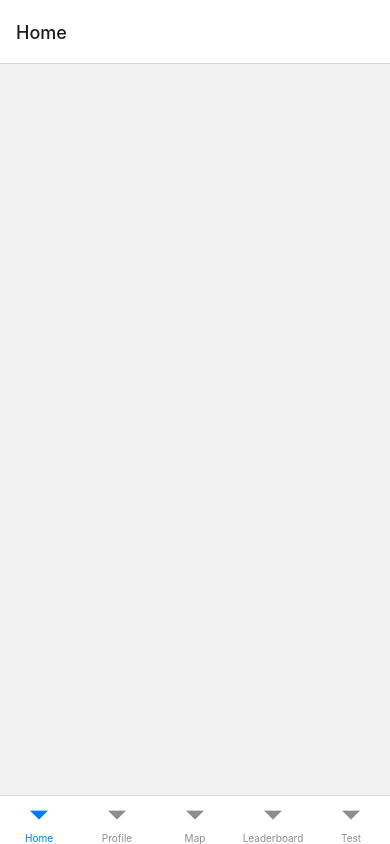
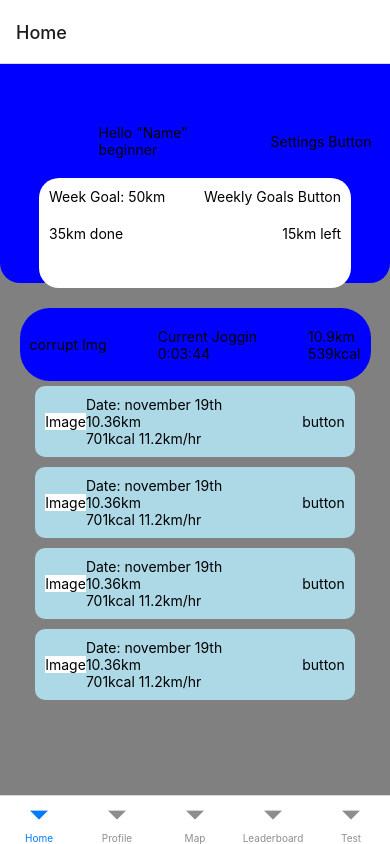
Before and after one commit to khanhvu0/IrvineHacks24, a React Native app in the folder frontend/: screen /Home in a window 390 px wide. Built offline with nearby package versions, Linux system fonts and the light colour scheme.

Commit message:
frontend updates

```diff
--- a/frontend/components/PastActivity.js
+++ b/frontend/components/PastActivity.js
@@ -1,20 +1,23 @@
-/*import React from 'react';
-import { StyleSheet, Text, View } from 'react-native';
+import React from 'react';
+import { StyleSheet, Text, View, TouchableOpacity } from 'react-native';
 
 export default function PastActivity({ pathName, date, distance, time }) {
   return (
     <View style={styles.container}>
-      <View style={styles.box}>
-        <Text>{pathName}</Text>
-      </View>
-      <View style={styles.box}>
-        <Text>Date: {date}</Text>
-      </View>
-      <View style={styles.box}>
-        <Text>Distance: {distance} miles</Text>
-      </View>
-      <View style={styles.box}>
-        <Text>Time: {time} minutes</Text>
+      <View style={styles.horizontal}>
+        <View style={styles.activityImage}>
+          <Text>Image</Text>
+        </View>
+        <View style={styles.activityInfo}>
+          <Text>Date: november 19th</Text>
+          <Text>10.36km</Text>
+          <Text>701kcal 11.2km/hr</Text>
+        </View>
+        <TouchableOpacity>
+          <Text>
+            button
+          </Text>
+        </TouchableOpacity>
       </View>
     </View>
   );
@@ -22,20 +25,24 @@ export default function PastActivity({ pathName, date, distance, time }) {
 
 const styles = StyleSheet.create({
   container: {
-    display: 'flex',
-    flexDirection: 'column',
+    alignItems: 'center',
     backgroundColor: 'lightblue',
+    marginTop: 5,
+    marginBottom: 5,
     padding: 10,
+    borderRadius: 10,
+  },
+  horizontal: {
+    flexDirection: 'row',
     alignItems: 'center',
-    justifyContent: 'center',
-    marginBottom: 10,
+    justifyContent: 'space-around',
+    width: '100%',
   },
-  box: {
+  activityImage: {
     backgroundColor: 'white',
-    borderWidth: 1,
-    borderColor: 'lightblue',
-    padding: 10,
-    marginBottom: 5,
   },
+  activityInfo: {
+    marginRight: 80,
+  }
+
 });
-*/
--- a/frontend/screens/Home.js
+++ b/frontend/screens/Home.js
@@ -1,394 +1,116 @@
-import * as React from "react";
-import { StyleSheet, View, Text, ScrollView } from "react-native";
-import { Color, Border, FontSize } from "../GlobalStyles";
+import React from 'react';
+import { StyleSheet, Text, View, TouchableOpacity } from 'react-native';
+import PastActivity from '../components/PastActivity';
 
-const Home = () => {
+export default function Home() {
   return (
-    <ScrollView>
-    <View style={styles.home}>
-
-        {/*Hello Andrew Beginner*/}
-            <View style={[styles.infoFrame, styles.infoFramePosition]}>
-            <View style={[styles.greeting, styles.statusPosition]}>
-                <Text style={[styles.hello, styles.nameClr]}>Hello,</Text>
-                <Text style={[styles.name, styles.nameClr]}>Andrew</Text>
+    <View style={styles.container}>
+      <View style={styles.bluebox}>
+        <View style={styles.hello}>
+          <View>
+            <Text>Hello "Name"</Text>
+            <Text>beginner</Text>
           </View>
-            <Text style={[styles.status, styles.statusPosition]}>Beginner</Text>
+          <TouchableOpacity>
+            <Text>Settings Button</Text>
+          </TouchableOpacity>
         </View>
-
-        {/*Week Goal*/}
-            <View style={[styles.goalFrame, styles.tabBarPosition]}>
-                <View style={styles.progressLine}>
-                <View style={[styles.progressLineChild, styles.progressPosition]} />
-                <View style={[styles.progressLineItem, styles.progressPosition]} />
+        <View style={styles.whitebox}>
+          <View style={styles.whiteboxrow1}>
+            <Text style={styles.weekgoal}>Week Goal: 50km</Text>
+            <TouchableOpacity>
+            <Text style={styles.whiteboxrow1}>Weekly Goals Button</Text>
+            </TouchableOpacity>
           </View>
-                <Text style={[styles.kmLeft, styles.kmLeftTypo]}>15 km left</Text>
-                <Text style={[styles.kmDone, styles.kmLeftTypo]}>35 km done</Text>
-
-                <Text style={[styles.km4, styles.km4Position]}>50 km</Text>
-                <Text style={[styles.weekGoal, styles.km4Position]}>Week goal</Text>
-            </View>
-
-        {/*Current Jogging*/}
-            <View style={[styles.currentActivity, styles.tabBarPosition]}>
-                <Text style={[styles.kcal3, styles.textPosition]}>539 kcal</Text>
-                <Text style={[styles.text, styles.textPosition]}>01:09:44</Text>
-                <Text style={[styles.km3, styles.km3Typo]}>10,9 km</Text>
-                <Text style={[styles.currentJogging, styles.km3Typo]}>
-                Current jogging
-                </Text>
-            </View>
-
-        {/*Recent Activity / All*/}
-            <View style={[styles.subtitle, styles.tabBarPosition]}>
-                <Text style={[styles.recentActivity, styles.map1IconPosition]}>
-                Recent activity
-                </Text>
-            <Text style={styles.all}>All</Text>
-            </View>
-
-        {/*Recent Activity - change to components*/}
-            <View style={[styles.activityFrame, styles.frameShadowBox]}>
-                <View style={styles.activityhistory1Parent}>
-                <View style={[styles.activityhistory1, styles.activityhistoryLayout]}>
-                    <View style={[styles.data, styles.kmPosition]}>
-                    <Text style={[styles.kcal, styles.kcalTypo]}>701 kcal</Text>
-                    <Text style={[styles.kmhr, styles.kcalTypo]}>11,2 km/hr</Text>
-                    </View>
-
-                    <Text style={[styles.km, styles.kmTypo]}>10,12 km</Text>
-                    <Text style={[styles.november26, styles.kcalTypo]}>
-                    November 26
-                    </Text>
-
-                </View>
-                <View style={styles.divider} />
-                <View style={[styles.activityhistory2, styles.activityhistoryLayout]}>
-                    <View style={[styles.data, styles.kmPosition]}>
-                    <Text style={[styles.kcal, styles.kcalTypo]}>669 kcal</Text>
-                    <Text style={[styles.kmhr, styles.kcalTypo]}>10,8 km/hr</Text>
-                    </View>
-
-                    <Text style={[styles.km, styles.kmTypo]}>9,89 km</Text>
-                    <Text style={[styles.november26, styles.kcalTypo]}>
-                    November 21
-                    </Text>
-
-                </View>
-                <View style={styles.divider} />
-                <View style={[styles.activityhistory2, styles.activityhistoryLayout]}>
-                    <View style={[styles.data, styles.kmPosition]}>
-                    <Text style={[styles.kcal, styles.kcalTypo]}>608 kcal</Text>
-                    <Text style={[styles.kmhr, styles.kcalTypo]}>10 km/hr</Text>
-                    </View>
-
-                    <Text style={[styles.km, styles.kmTypo]}>9,12 km</Text>
-                    <Text style={[styles.november26, styles.kcalTypo]}>
-                    November 16
-                    </Text>
-
+          <View style={styles.whiteboxrow2}>
+            <Text>35km done</Text>
+            <TouchableOpacity>
+            <Text>15km left</Text>
+            </TouchableOpacity>
           </View>
         </View>
       </View>
 
+      <View style={styles.current}>
+        <View>
+          <Text>corrupt Img</Text>
+        </View>
+        <View style={styles.currentInfo}>
+          <Text>Current Joggin</Text>
+          <Text>0:03:44</Text>
+        </View>
+        <View style={styles.currentInfo}>
+          <Text>10.9km</Text>
+          <Text>539kcal</Text>
+        </View>
+      </View>
 
+      <View style={styles.recent}>
+        <PastActivity></PastActivity>
+        <PastActivity></PastActivity>
+        <PastActivity></PastActivity>
+        <PastActivity></PastActivity>
       </View>
-    </ScrollView>
+    </View>
   );
-};
+}
 
 const styles = StyleSheet.create({
-  tabBarPosition: {
-    width: 327,
-    position: "absolute",
+  container: {
+    flex: 1,
+    alignItems: 'center',
+    backgroundColor: 'gray',
   },
-  activityhistoryLayout: {
-    width: 287,
-    height: 70,
-  },
-  kmPosition: {
-    left: 86,
-    position: "absolute",
-  },
-  kcalTypo: {
-    fontSize: FontSize.caption_size,
-  },
-
-  kmTypo: {
-    fontWeight: "600",
-  },
-
-  textPosition: {
-    opacity: 0.9,
-    top: 34,
-    color: Color.lightGrey,
-    letterSpacing: 0.1,
-    fontSize: FontSize.caption_size,
-    position: "absolute",
-  },
-  km3Typo: {
-    fontSize: FontSize.title2_size,
-    top: 17,
-    color: Color.lightGrey,
-    fontWeight: "600",
-    textAlign: "left",
-    letterSpacing: 0.1,
-    position: "absolute",
-  },
-
-  infoFramePosition: {
-    width: 375,
-    position: "absolute",
-  },
-  statusPosition: {
-    left: 76,
-    position: "absolute",
-  },
-  nameClr: {
-    color: Color.lightGrey,
-    textAlign: "left",
-    letterSpacing: 0.1,
-  },
-  progressPosition: {
-    borderRadius: Border.br_9xs,
-    height: 8,
-    left: 0,
-    top: 0,
-    position: "absolute",
-  },
-  kmLeftTypo: {
-    fontWeight: "500",
-    top: 65,
-    fontSize: FontSize.title2_size,
-    color: Color.dark,
-    letterSpacing: 0.1,
-    position: "absolute",
-  },
-  km4Position: {
-    top: 24,
-    fontSize: FontSize.title1_size,
-    textAlign: "left",
-    letterSpacing: 0.1,
-    position: "absolute",
-  },
-  kmhr: {
-    marginLeft: 8,
-    opacity: 0.7,
-    textAlign: "left",
-    color: Color.dark,
-    letterSpacing: 0.1,
-  },
-  data: {
-    top: 56,
-    flexDirection: "row",
-  },
-
-  km: {
-    fontSize: FontSize.title1_size,
-    top: 27,
-    textAlign: "left",
-    color: Color.dark,
-    letterSpacing: 0.1,
-    left: 86,
-    position: "absolute",
-  },
-  november26: {
-    top: 2,
-    opacity: 0.7,
-    textAlign: "left",
-    color: Color.dark,
-    letterSpacing: 0.1,
-    left: 86,
-    position: "absolute",
-  },
-
-  activityhistory1: {
-    height: 70,
-  },
-  divider: {
-    width: 200,
-    height: 1,
-    marginTop: 12,
-    opacity: 0.1,
-    backgroundColor: Color.dark,
-  },
-  activityhistory2: {
-    marginTop: 12,
-    height: 70,
-  },
-  activityhistory1Parent: {
-    alignItems: "center",
-  },
-  activityFrame: {
-    top: 409,
-    padding: 20,
-    left: 24,
-    position: "absolute",
-  },
-  recentActivity: {
-    fontWeight: "600",
-    fontSize: FontSize.title1_size,
-    textAlign: "left",
-    color: Color.dark,
-    letterSpacing: 0.1,
-    position: "absolute",
-  },
-  all: {
-    left: 310,
-    textAlign: "right",
-    color: Color.primary,
-    top: 0,
-    fontSize: FontSize.title1_size,
-    letterSpacing: 0.1,
-    position: "absolute",
-  },
-  subtitle: {
-    top: 376,
-    height: 17,
-  },
-  kcal3: {
-    left: 257,
-    textAlign: "right",
-  },
-  text: {
-    left: 80,
-    textAlign: "left",
-  },
-  km3: {
-    left: 257,
-  },
-  currentJogging: {
-    left: 80,
-  },
-
-  currentActivity: {
-    top: 284,
-    borderRadius: 30,
-    height: 64,
-    backgroundColor: Color.primary,
-    overflow: "hidden",
+  bluebox: {
+    alignItems: 'center',
+    backgroundColor: 'blue',
+    width: '100%',
+    height: '30%',
+    borderBottomLeftRadius: 20,
+    borderBottomRightRadius: 20,
   },
   hello: {
-    fontSize: FontSize.title1_size,
+    flexDirection: 'row',
+    alignItems: 'center',
+    justifyContent: 'space-between',
+    width: '70%',
+    left: 40,
+    top: 60,
   },
-  name: {
-    marginLeft: 2,
-    fontWeight: "600",
-    fontSize: FontSize.title1_size,
+  whitebox: {
+    backgroundColor: 'white',
+    width: '80%',
+    height: '50%',
+    transform: [{ translateY: 80 }],
+    borderRadius: 20,
+    padding: 10,
   },
-  greeting: {
-    top: 72,
-    flexDirection: "row",
+  whiteboxrow1: {
+    flexDirection: 'row',
+    alignItems: 'center',
+    justifyContent: 'space-between',
   },
+  whiteboxrow2: {
+    marginTop: 20,
+    flexDirection: 'row',
+    alignItems: 'center',
+    justifyContent: 'space-between',
+  },
+  current: {
+    flexDirection: 'row',
+    alignItems: 'center',
+    justifyContent: 'space-between',
+    width: '90%',
+    height: '10%',
+    borderRadius: 30,
+    padding: 10,
+    backgroundColor: 'blue',
+    marginTop: 25,
+  },
+  currentInfo: {
+    color: 'white',
+  },
+  recent: {
 
-  status: {
-    top: 91,
-    opacity: 0.8,
-    color: Color.lightGrey,
-    textAlign: "left",
-    letterSpacing: 0.1,
-    fontSize: FontSize.caption_size,
-  },
-  infoFrame: {
-    borderBottomRightRadius: Border.br_base,
-    borderBottomLeftRadius: Border.br_base,
-    height: 232,
-    backgroundColor: Color.primary,
-    top: 0,
-    overflow: "hidden",
-  },
-  progressLineChild: {
-    width: 279,
-    borderRadius: Border.br_9xs,
-    opacity: 0.1,
-    backgroundColor: Color.dark,
-  },
-  progressLineItem: {
-    width: 210,
-    backgroundColor: Color.primary,
-  },
-  progressLine: {
-    top: 88,
-    height: 8,
-    width: 279,
-    left: 24,
-    position: "absolute",
-  },
-  kmLeft: {
-    left: 245,
-    textAlign: "right",
-    opacity: 0.7,
-  },
-  kmDone: {
-    left: 25,
-    textAlign: "left",
-  },
-
-  km4: {
-    left: 104,
-    fontWeight: "700",
-    color: Color.primary,
-  },
-  weekGoal: {
-    fontWeight: "600",
-    color: Color.dark,
-    left: 24,
-  },
-  goalFrame: {
-    top: 136,
-    borderStyle: "solid",
-    borderColor: "rgba(93, 99, 209, 0.1)",
-    borderWidth: 3,
-    height: 120,
-    shadowOpacity: 1,
-    elevation: 28,
-    shadowRadius: 28,
-    shadowOffset: {
-      width: 0,
-      height: 4,
-    },
-    shadowColor: "rgba(46, 49, 118, 0.1)",
-    backgroundColor: Color.colorWhite,
-    borderRadius: Border.br_base,
-    overflow: "hidden",
-  },
-  homeIndicator1: {
-    marginLeft: -66.5,
-    bottom: 8,
-    left: "50%",
-    borderRadius: 100,
-    backgroundColor: "#000",
-    width: 134,
-    height: 5,
-    position: "absolute",
-  },
-  homeIndicator: {
-    top: 782,
-    height: 30,
-  },
-
-  rightSide: {
-    right: 15,
-    width: 67,
-    height: 11,
-    top: 17,
-    position: "absolute",
-  },
-
-  statusBar: {
-    height: 44,
-    top: 0,
-  },
-  home: {
-    alignItems: 'center',
-    justifyContent: 'center',
-    borderRadius: 32,
-    backgroundColor: Color.lightGrey,
-    flex: 1,
-    width: "100%",
-    height: 812,
-    overflow: "hidden",
   },
 });
-
-export default Home;
```
Lines whose indentation alone changed are shown as unchanged.
